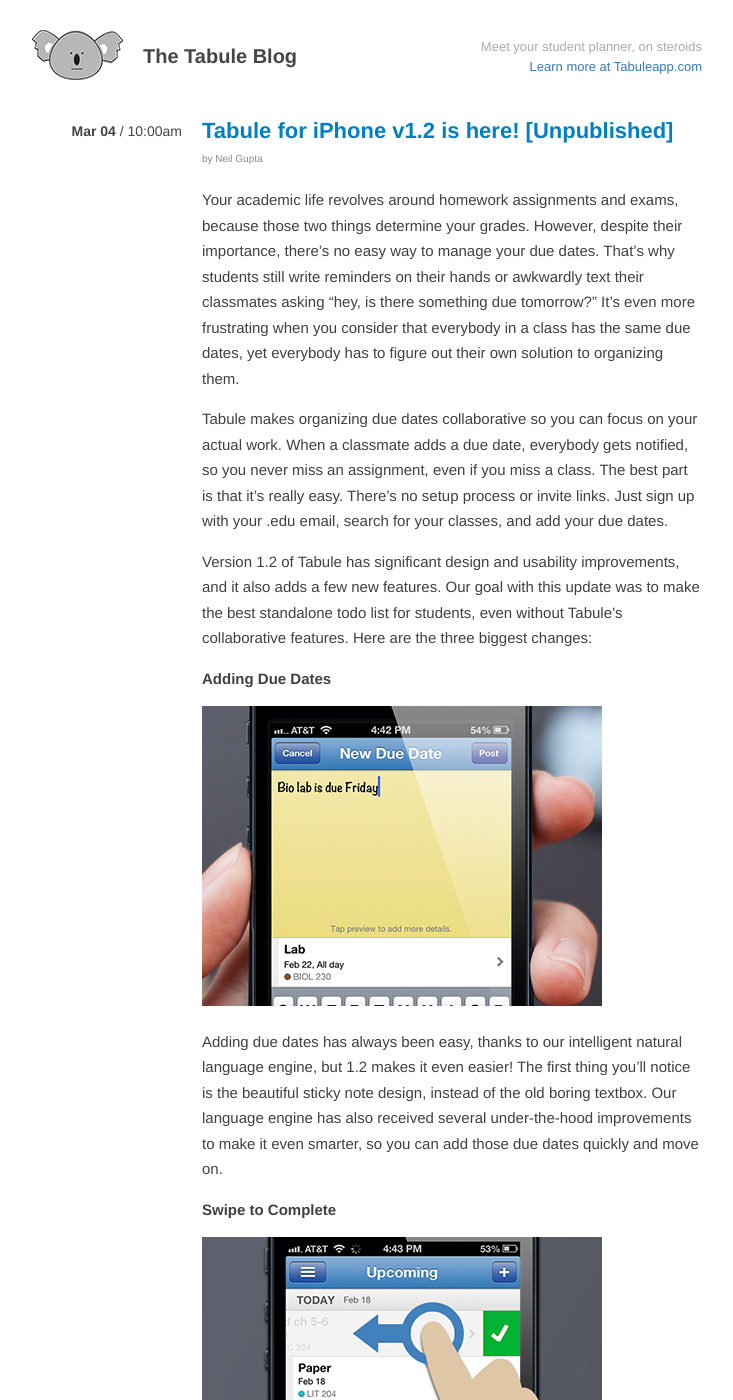
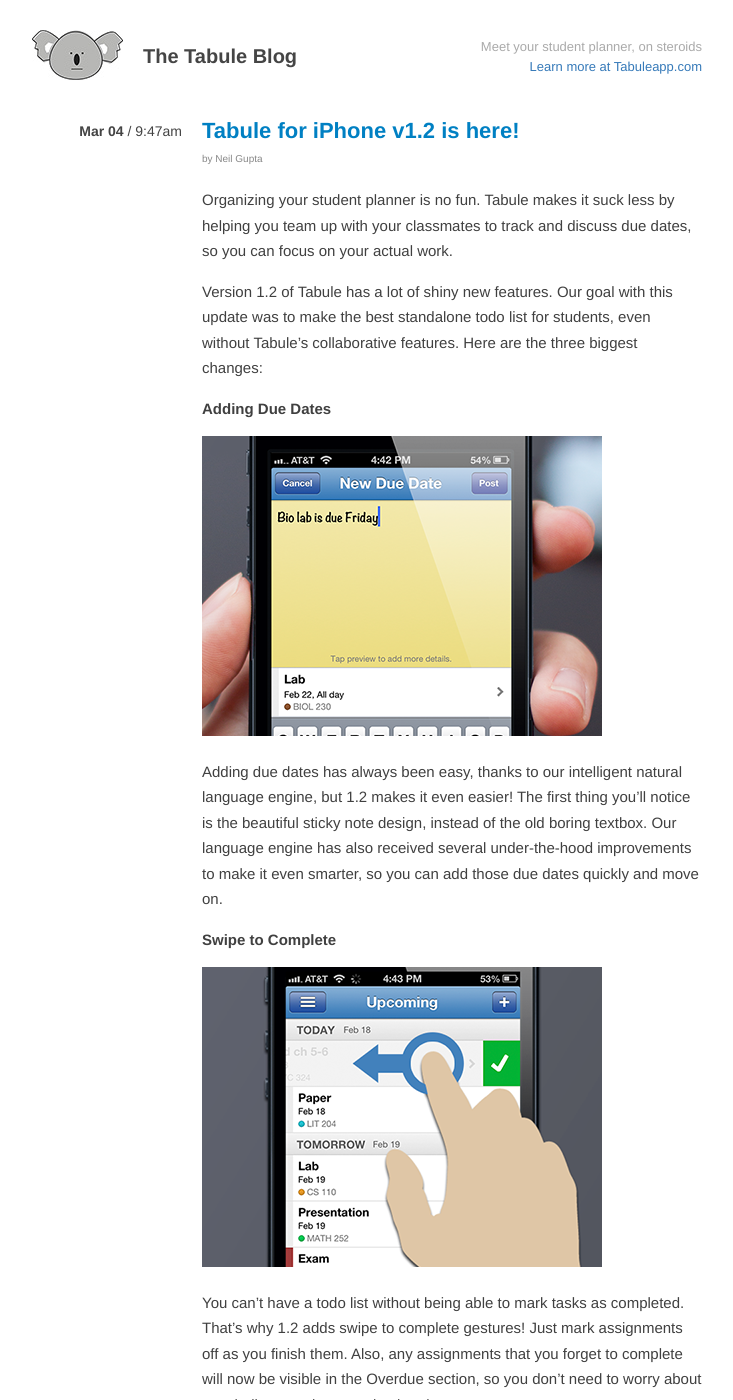
Before and after one commit to Tabule/TabuleBlog, a Jekyll site: the page built from _posts/2013-03-04-tabule-1-2.md, in a window 1280 px wide and 1400 px high. Shown: the whole window, without its empty margins (273-1006 px from the left). Built offline with Jekyll 4.4.1, drawn with Linux system fonts in a browser that asks for light colours; comment, search, counter and statistics services are not loaded; some of the changed text lies outside the part shown.

Commit message:
publishing 1.2 blog post

```diff
--- a/_posts/2013-03-04-tabule-1-2.md
+++ b/_posts/2013-03-04-tabule-1-2.md
@@ -1,17 +1,14 @@
 ---
 layout: post
-title: Tabule for iPhone v1.2 is here! [Unpublished]
+title: Tabule for iPhone v1.2 is here!
 comments: true
 author: Neil Gupta
-time: 10:00am
-unpublished: true
+time: 9:47am
 ---
 
-Your academic life revolves around homework assignments and exams, because those two things determine your grades. However, despite their importance, there's no easy way to manage your due dates. That's why students still write reminders on their hands or awkwardly text their classmates asking "hey, is there something due tomorrow?" It's even more frustrating when you consider that everybody in a class has the same due dates, yet everybody has to figure out their own solution to organizing them.
+Organizing your student planner is no fun. Tabule makes it suck less by helping you team up with your classmates to track and discuss due dates, so you can focus on your actual work.
 
-Tabule makes organizing due dates collaborative so you can focus on your actual work. When a classmate adds a due date, everybody gets notified, so you never miss an assignment, even if you miss a class. The best part is that it's really easy. There's no setup process or invite links. Just sign up with your .edu email, search for your classes, and add your due dates.
-
-Version 1.2 of Tabule has significant design and usability improvements, and it also adds a few new features. Our goal with this update was to make the best standalone todo list for students, even without Tabule's collaborative features. Here are the three biggest changes:
+Version 1.2 of Tabule has a lot of shiny new features. Our goal with this update was to make the best standalone todo list for students, even without Tabule's collaborative features. Here are the three biggest changes:
 
 **Adding Due Dates**
 
@@ -23,7 +20,7 @@
 
 ![Swipe to Complete](/post_files/1-2-swipeToComplete.png)
 
-You can't have a todo list without being able to mark tasks as completed. That's why 1.2 adds swipe to complete gestures! Just mark assignments off as you finish them for a satisfying sound effect. Also, any assignments that you forget to complete will now be visible in the Overdue section, so you don't need to worry about a task disappearing once its due date passes.
+You can't have a todo list without being able to mark tasks as completed. That's why 1.2 adds swipe to complete gestures! Just mark assignments off as you finish them. Also, any assignments that you forget to complete will now be visible in the Overdue section, so you don't need to worry about a task disappearing once its due date passes.
 
 **Dot Charts**
 
```
